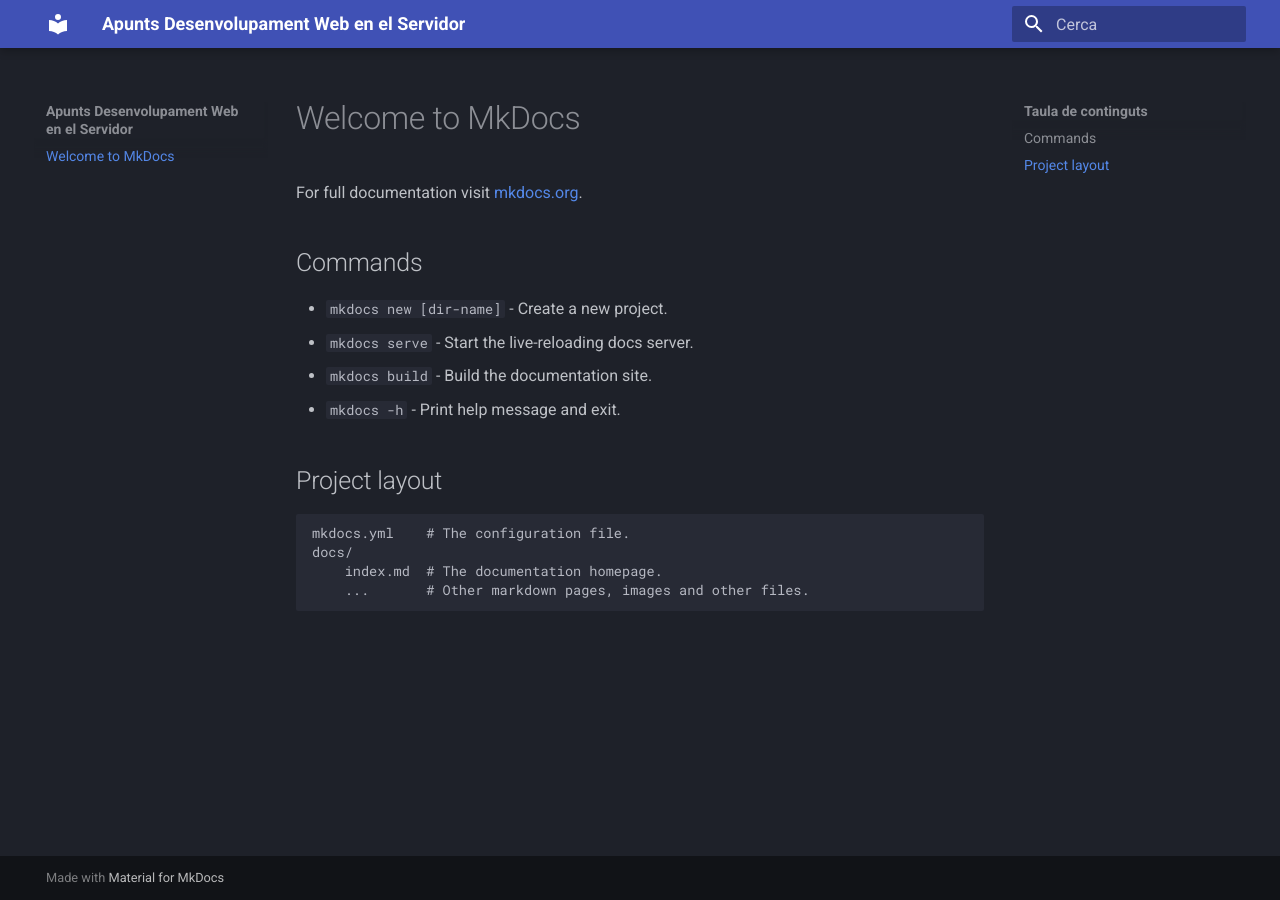
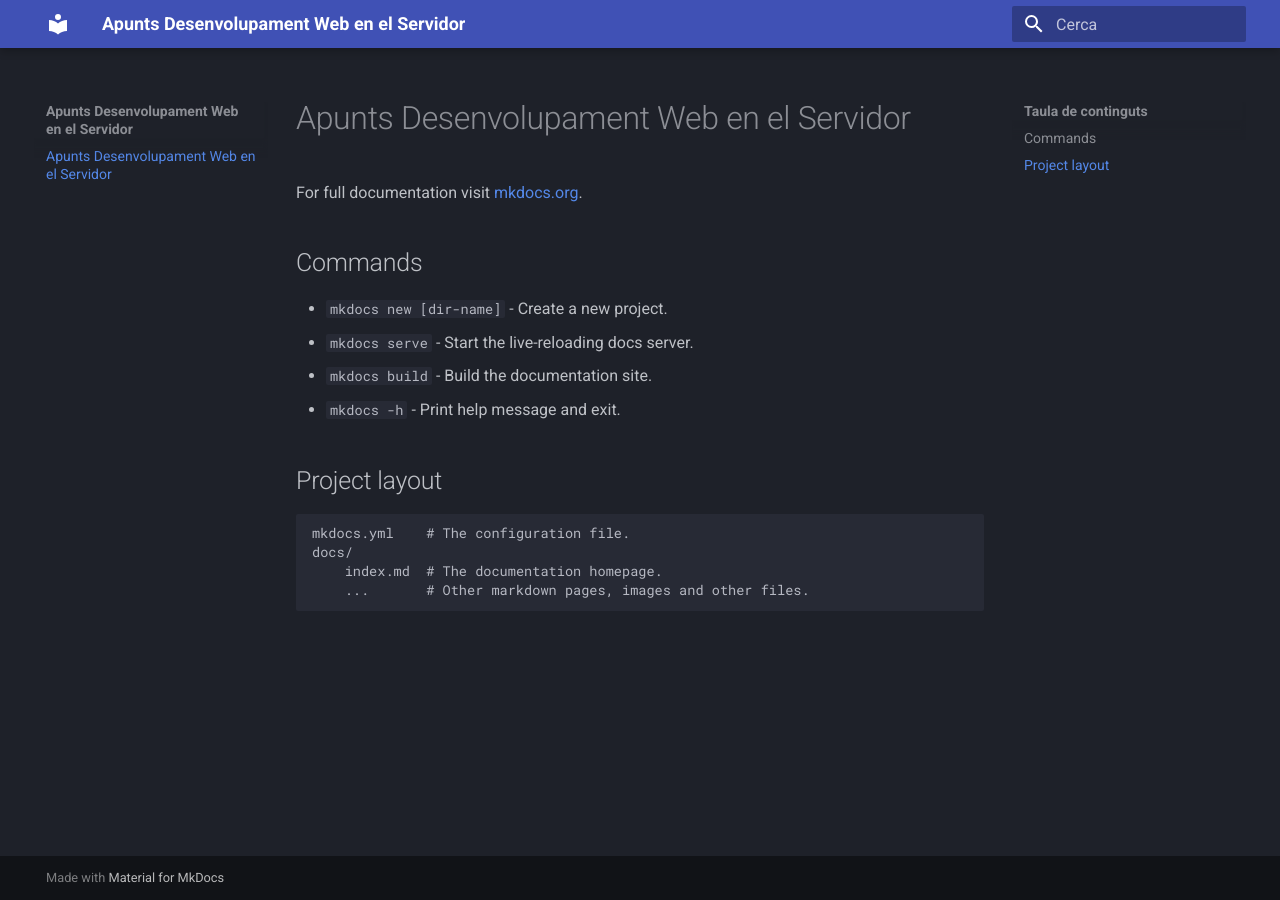
Before and after one commit to egutierrezparedes/apunts-dws, an MkDocs documentation site: the page built from docs/index.md, in a window 1280 px wide. Built offline with MkDocs 1.6.1 and Material for MkDocs 9.7.7, drawn with Linux system fonts in a browser that asks for light colours.

Commit message:
Modificat títol per comprovar que funciona correctament el desplegament automàtic

```diff
--- a/docs/index.md
+++ b/docs/index.md
@@ -1,4 +1,4 @@
-# Welcome to MkDocs
+# Apunts Desenvolupament Web en el Servidor
 
 For full documentation visit [mkdocs.org](https://www.mkdocs.org).
 
```
